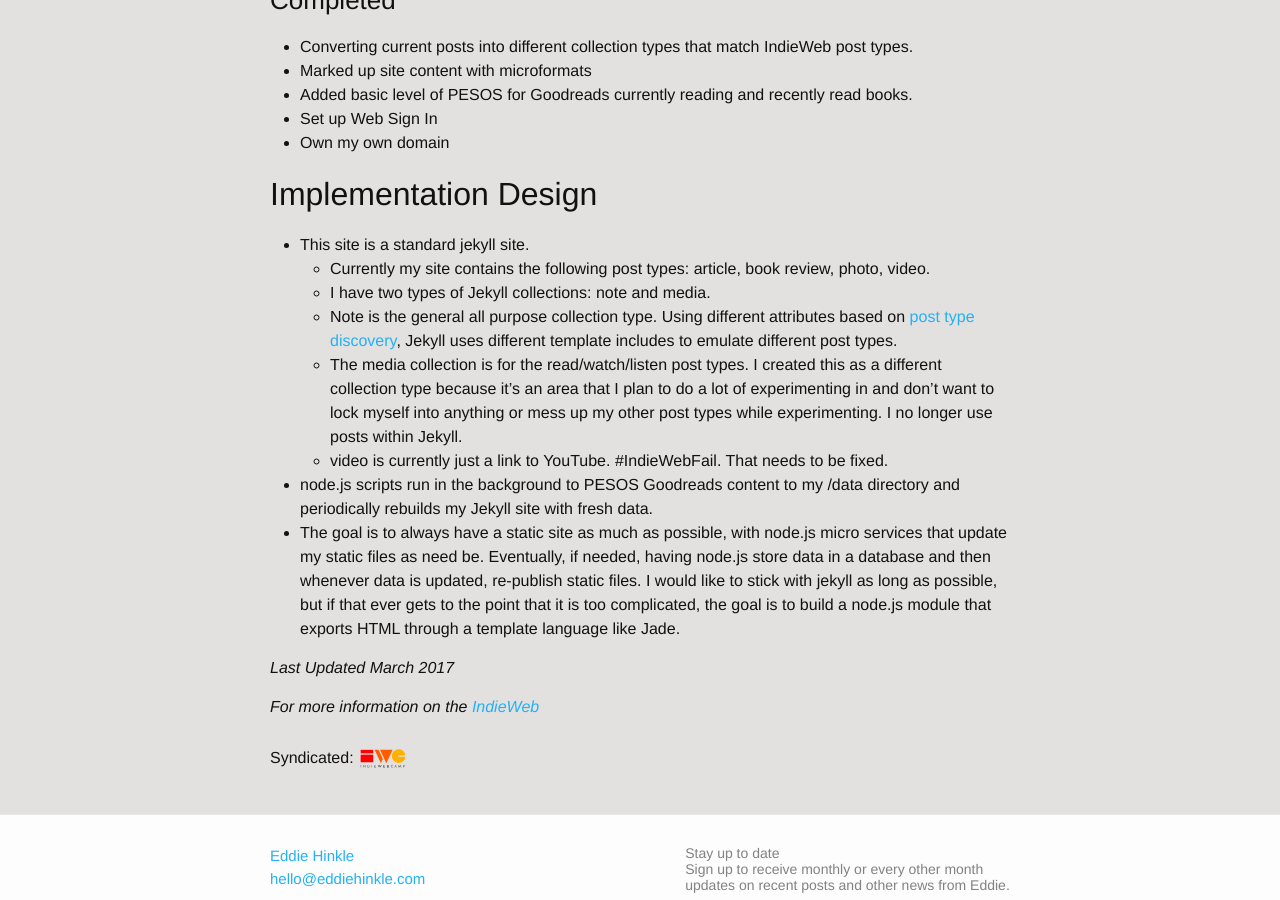
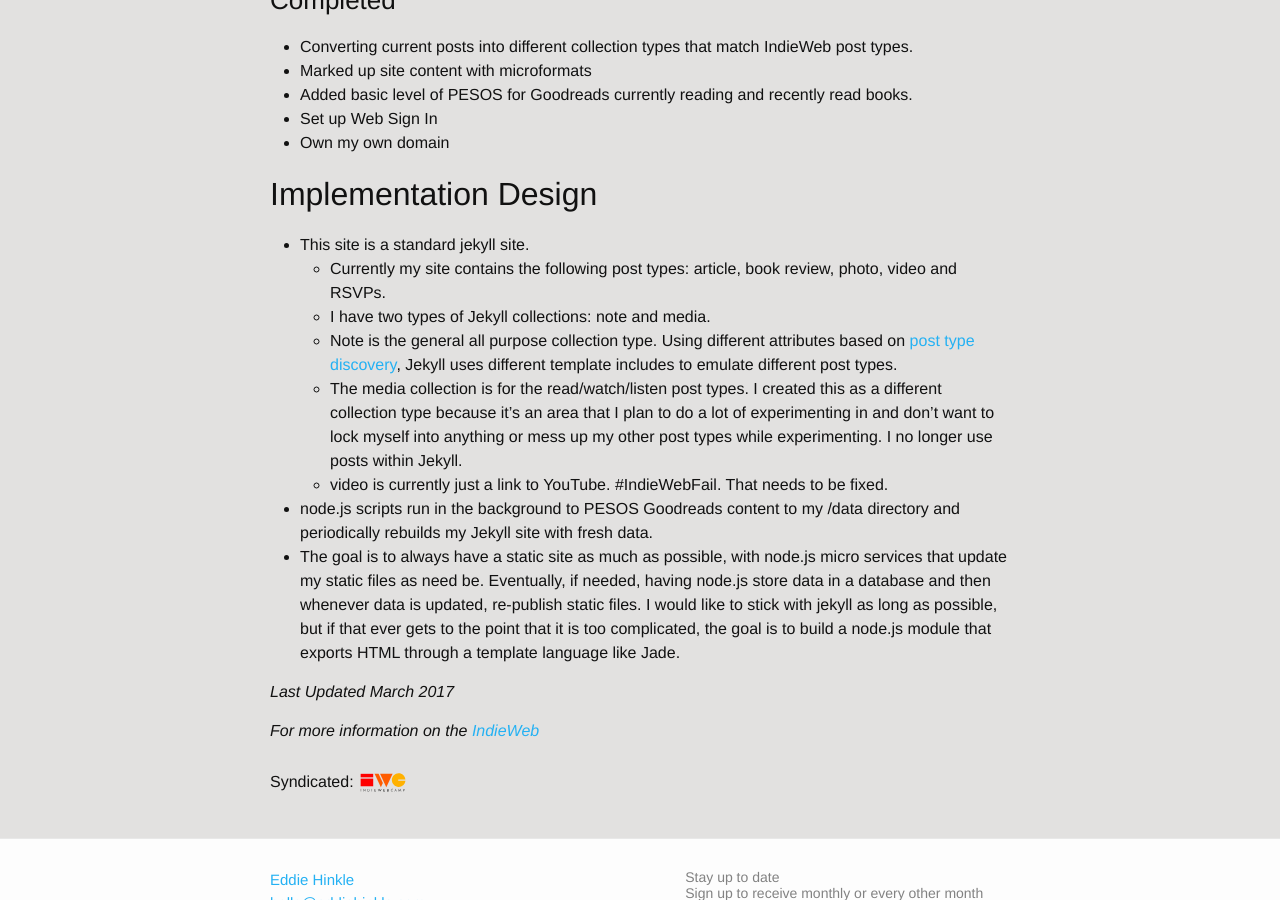
Before and after one commit to EdwardHinkle/eddie-personal, a Jekyll site: the page built from _source/indieweb.md, in a window 1280 px wide and 900 px high, scrolled down 1098 px. Built offline with Jekyll 4.4.1, drawn with Linux system fonts in a browser that asks for light colours; nearby versions of some CDN libraries; comment, search, counter and statistics services are not loaded.

Commit message:
Add RSVPs as a post type to indieweb

```diff
--- a/_source/indieweb.md
+++ b/_source/indieweb.md
@@ -44,7 +44,7 @@
 
 ## Implementation Design
 * This site is a standard jekyll site.
-	* Currently my site contains the following post types: article, book review, photo, video.
+	* Currently my site contains the following post types: article, book review, photo, video and RSVPs.
 	* I have two types of Jekyll collections: note and media.
     * Note is the general all purpose collection type. Using different attributes based on [post type discovery](https://indieweb.org/post-type-discovery), Jekyll uses different template includes to emulate different post types.
     * The media collection is for the read/watch/listen post types. I created this as a different collection type because it's an area that I plan to do a lot of experimenting in and don't want to lock myself into anything or mess up my other post types while experimenting. I no longer use posts within Jekyll.
```
